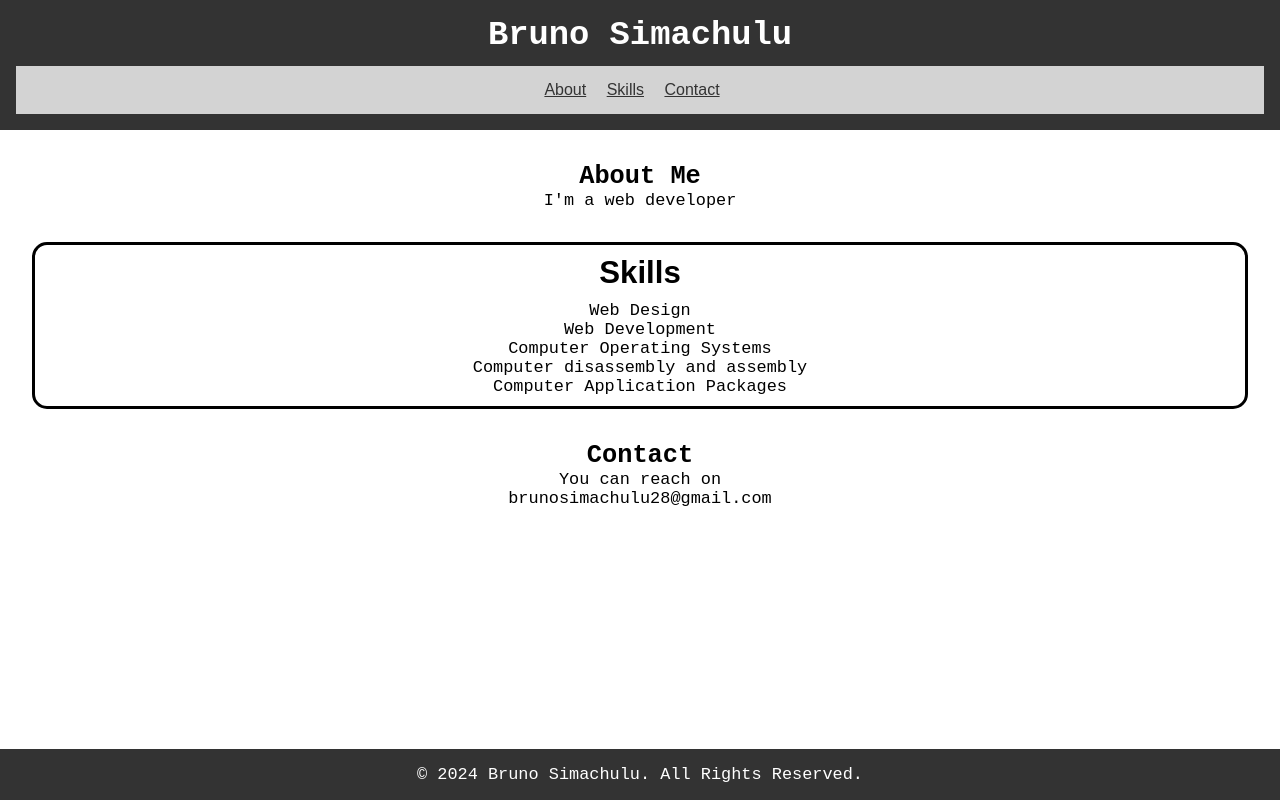
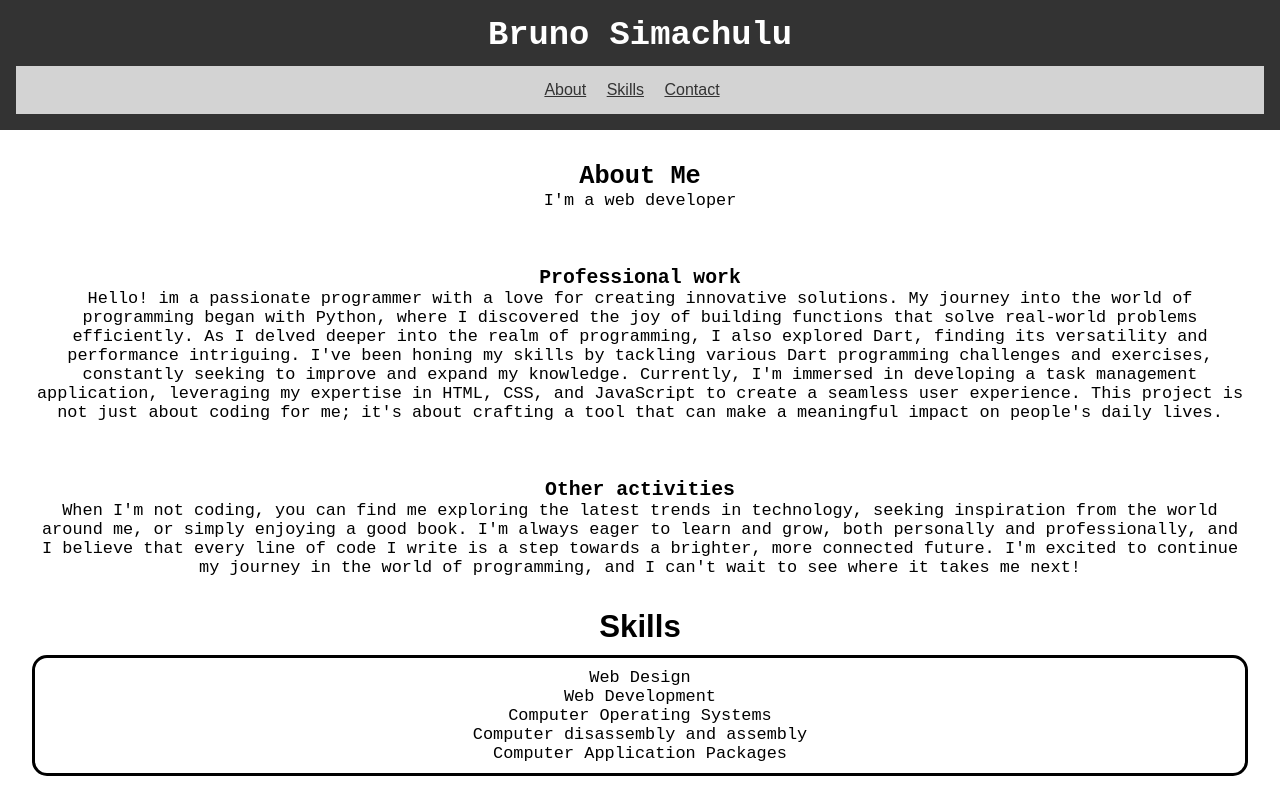
Before and after one commit to Br28/portfolio-site-plp, a plain HTML site: page index.html in a window 1280 px wide. Shown: the top 800 px of the page. Drawn offline with Linux system fonts and the light colour scheme.

Commit message:
updated the about me section markup

```diff
--- a/index.html
+++ b/index.html
@@ -22,6 +22,34 @@
       <section id="about" class="about-me">
         <h2>About Me</h2>
         <p>I'm a web developer</p>
+        <br /><br /><br />
+        <h3>Professional work</h3>
+        <p>
+          Hello! im a passionate programmer with a love for creating innovative
+          solutions. My journey into the world of programming began with Python,
+          where I discovered the joy of building functions that solve real-world
+          problems efficiently. As I delved deeper into the realm of
+          programming, I also explored Dart, finding its versatility and
+          performance intriguing. I've been honing my skills by tackling various
+          Dart programming challenges and exercises, constantly seeking to
+          improve and expand my knowledge. Currently, I'm immersed in developing
+          a task management application, leveraging my expertise in HTML, CSS,
+          and JavaScript to create a seamless user experience. This project is
+          not just about coding for me; it's about crafting a tool that can make
+          a meaningful impact on people's daily lives.
+        </p>
+        <br /><br /><br />
+
+        <h3>Other activities</h3>
+        <p>
+          When I'm not coding, you can find me exploring the latest trends in
+          technology, seeking inspiration from the world around me, or simply
+          enjoying a good book. I'm always eager to learn and grow, both
+          personally and professionally, and I believe that every line of code I
+          write is a step towards a brighter, more connected future. I'm excited
+          to continue my journey in the world of programming, and I can't wait
+          to see where it takes me next!
+        </p>
       </section>
       <section id="skills" class="skills">
         <h2>Skills</h2>
@@ -35,12 +63,12 @@
           </ol>
         </div>
       </section>
-      <section id="contact">
+      <section id="contact" class="contact">
         <h2>Contact</h2>
         <p>You can reach on<br />brunosimachulu28@gmail.com</p>
       </section>
     </main>
-    <footer>
+    <footer class="footer">
       <p>&copy; 2024 Bruno Simachulu. All Rights Reserved.</p>
     </footer>
   </body>
--- a/styles.css
+++ b/styles.css
@@ -51,7 +51,10 @@ section {
   margin-bottom: 2rem;
 }
 
-.skills {
+/* About me sectiom */
+
+/* Skills section */
+.skills-item {
   border: 3px solid black;
   padding: 10px;
   border-radius: 15px;
@@ -66,12 +69,12 @@ section {
   list-style-type: none;
 }
 
-footer {
+/* Contact section */
+
+.footer {
   background-color: #333;
   color: white;
   text-align: center;
   padding: 1rem;
-  position: absolute;
-  bottom: 0;
   width: 100%;
 }
```
